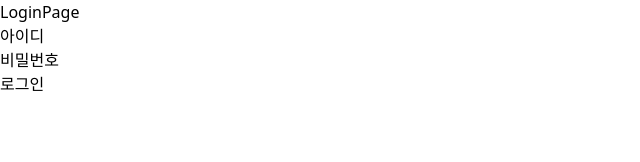
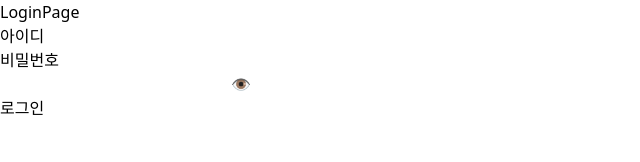
Before and after one commit to jinuscript/aptitude-test, a Next.js app: page /login in a window 1280 px wide. Shown: the top 162 px of the page, without its empty margins (0-640 px from the left). Built offline with nearby package versions, Linux system fonts and the light colour scheme.

Commit message:
feat: 비밀번호 보기/숨기기 기능 추가

```diff
--- a/feature/login/ui/LoginForm.tsx
+++ b/feature/login/ui/LoginForm.tsx
@@ -1,13 +1,15 @@
 'use client';
 
-import { useActionState } from "react";
+import { useState, useActionState } from "react";
 import loginAction from "../action/loginAction";
 
 const LoginForm = () => {
+    const [showPassword, setShowPassword] = useState(false);
     const [state, action, isPending] = useActionState(loginAction, undefined);
 
     return (
         <form action={action}>
+            {/* 아이디 */}
             <div>
                 <label htmlFor="id">아이디</label>
                 <input
@@ -18,19 +20,34 @@ const LoginForm = () => {
                     aria-describedby={state?.message ? "login-error" : undefined}
                 />
             </div>
+
+            {/* 비밀번호 */}
             <div>
                 <label htmlFor="password">비밀번호</label>
+                <div>
                     <input
-                    type="password"
+                        type={showPassword ? "text" : "password"}
                         name="password"
                         id="password"
                         aria-invalid={!!state?.message}
                         aria-describedby={state?.message ? "login-error" : undefined}
                     />
+                    <button
+                        type="button"
+                        onClick={() => setShowPassword(!showPassword)}
+                        aria-label={showPassword ? "비밀번호 숨기기" : "비밀번호 보이기"}
+                    >
+                        {showPassword ? "🙈" : "👁️"}
+                    </button>
                 </div>
+            </div>
+
+            {/* 에러 메시지 */}
             <div aria-live="polite">
                 {state?.message && <p id="login-error">{state.message}</p>}
             </div>
+
+            {/* 로그인 버튼 */}
             <button type="submit" disabled={isPending}>{isPending ? '로그인 중...' : '로그인'}</button>
         </form>
     );
```
Also changed, not shown: 1 other file (tests, documents, lock files or other folders). Lines whose indentation alone changed are shown as unchanged.
